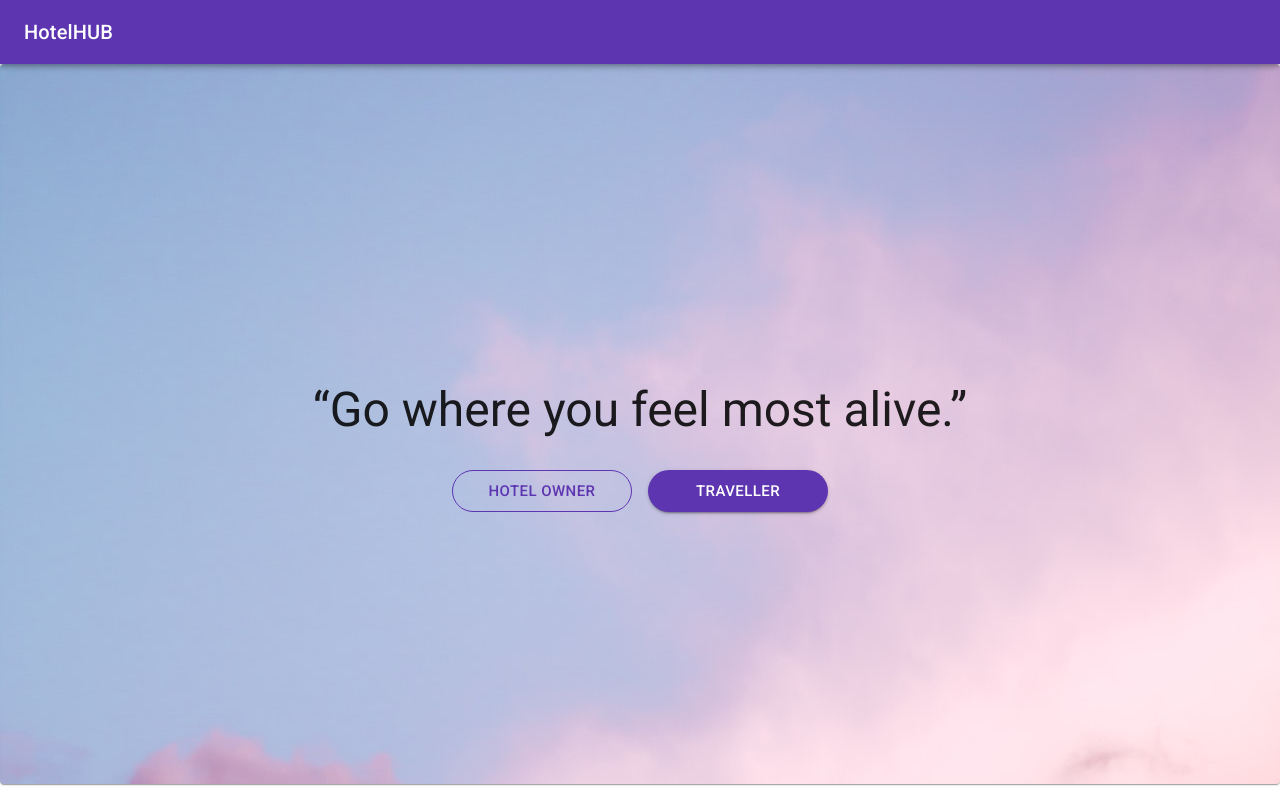
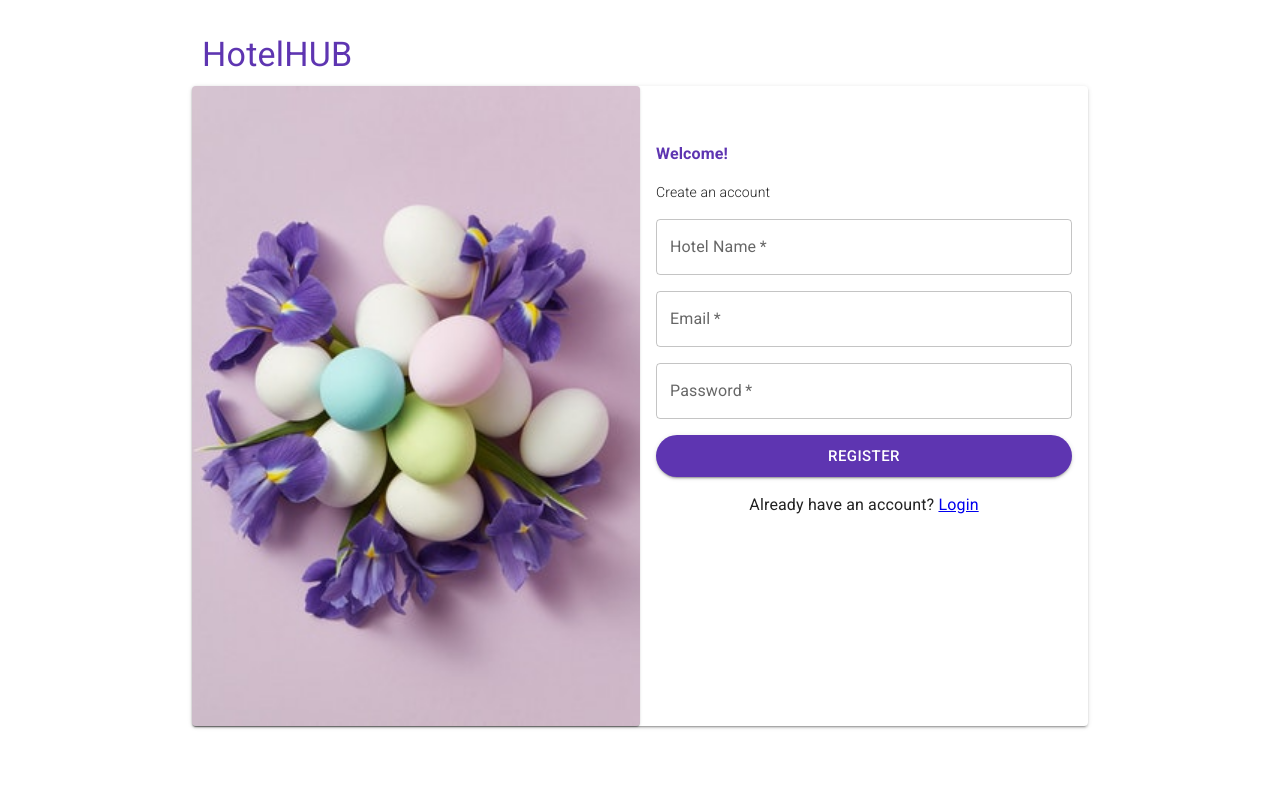
Before and after one commit to KayZinMaung1/hotel, a React (Create React App) app: page /register in a window 1280 px wide. Built offline with nearby package versions, Linux system fonts and the light colour scheme.

Commit message:
register page

```diff
--- a/src/App.js
+++ b/src/App.js
@@ -2,12 +2,14 @@
 import { BrowserRouter, Route, Routes } from "react-router-dom";
 import Home from "./pages/Home";
 import Login from "./pages/hotel_owner/Login";
+import Register from "./pages/hotel_owner/Register";
 function App() {
   return (
     <BrowserRouter>
     <Routes>
       <Route path="*" element={<Home/>} />
       <Route path="/login" element={<Login/>} />
+      <Route path="/register" element={<Register/>} />
     </Routes>
   </BrowserRouter>
   );
--- /dev/null
+++ b/src/components/AppBar.jsx
@@ -0,0 +1,11 @@
+import { Toolbar, Typography } from "@mui/material";
+
+export const AppBar = () => (
+  <AppBar style={{ background: "var(--primary-color)" }}>
+    <Toolbar>
+      <Typography variant="h6" component="div">
+        HotelHUB
+      </Typography>
+    </Toolbar>
+  </AppBar>
+);
--- a/src/pages/Home.js
+++ b/src/pages/Home.jsx
@@ -1,6 +1,4 @@
 import * as React from 'react';
-import AppBar from '@mui/material/AppBar';
-import Toolbar from '@mui/material/Toolbar';
 import Typography from '@mui/material/Typography';
 import Box from '@mui/material/Box';
 import main from "../assets/images/main.jpg";
@@ -9,6 +7,7 @@ import { createTheme, Paper, Stack } from '@mui/material';
 import { useNavigate } from 'react-router-dom';
 import OutlinedButton from '../components/OutlinedButton';
 import ContainedButton from '../components/ContainedButton';
+import { AppBar } from '../components/AppBar';
 
 const StyledPaper = styled(Paper)(({ theme }) => ({
   height: "90vh",
@@ -36,15 +35,7 @@ export default function Home(props) {
   const navigate = useNavigate();
   return (
     <React.Fragment>
-      <AppBar style={{ background: "var(--primary-color)" }}>
-        <Toolbar >
-          <Typography variant="h6" component="div">
-            HotelHUB
-          </Typography>
-        </Toolbar>
-      </AppBar>
-
-      <Toolbar />
+      <AppBar/>
       <StyledPaper>
         <StyledBox>
           <Stack sx={{ alignItems: "center" }}>
--- /dev/null
+++ b/src/pages/hotel_owner/Login.jsx
@@ -0,0 +1,100 @@
+import {
+  Paper,
+  TextField,
+  Typography,
+  Button,
+  Box,
+  Stack,
+  Grid,
+} from "@mui/material";
+import { Link } from "react-router-dom";
+import styled from "@emotion/styled";
+import login from "../../assets/images/login.jpg";
+
+const StyledContainedButton = styled(Button)(({ theme }) => ({
+  backgroundColor: "var(--primary-color)",
+  width: "100%",
+  borderRadius: "50px",
+  "&:hover": {
+    borderColor: "var(--primary-color)",
+    color: "var(--primary-color)",
+    backgroundColor: "transparent",
+  },
+}));
+
+
+const Image = styled(Paper)(({ theme }) => ({
+  height: "80vh",
+  position: "relative",
+  backgroundImage: `url(${login})`,
+  backgroundSize: "cover",
+  backgroundPosition: "center",
+  // backgroundColor:"red"
+}));
+
+function Login() {
+  return (
+    <Box sx={{ width: "70%" }} position="absolute" left="15%" top="3%">
+      <Typography component="h1" variant="h4" sx={{color:"var(--primary-color)",m:"10px"}}>
+        HotelHUB
+      </Typography>
+      <Paper sx={{ width: "100%" }} alignItems="center" elevation={2}>
+        <Grid container>
+          <Grid item md={6}>
+            <Image/>
+          </Grid>
+          <Grid item md={6}>
+            <Box
+              maxWidth="400"
+              sx={{
+                mx: "auto", // margin left & right
+                my: 8, // margin top & botom
+                py: 3, // padding top & bottom
+                px: 2, // padding left & right
+                display: "flex",
+                flexDirection: "column",
+                gap: 2,
+                borderRadius: "sm",
+                boxShadow: "md",
+              }}
+            >
+              <Stack spacing={2}>
+                <Typography level="h4" component="h1" sx={{ color: "var(--primary-color)" }}>
+                  <b>Welcome!</b>
+                </Typography>
+                <Typography level="body2" fontSize={14} fontWeight={100}>
+                  Sign in to continue
+                </Typography>
+                <TextField
+                  required
+                  name="email"
+                  type="email"
+                  placeholder="johndoe@email.com"
+                  label="Email"
+                />
+                <TextField
+                  required
+                  name="password"
+                  type="password"
+                  placeholder="password"
+                  label="Password"
+                />
+                <StyledContainedButton size="large" variant="contained">
+                  Login
+                </StyledContainedButton>
+                <Typography
+                  fontSize="sm"
+                  sx={{ alignSelf: "center" }}
+                >
+                  Don't have an account? <Link to="/register">Register</Link>
+                </Typography>
+              </Stack>
+            </Box>
+          </Grid>
+        </Grid>
+      </Paper>
+    </Box>
+  );
+}
+
+export default Login;
--- a/src/pages/hotel_owner/Login.js
+++ b/src/pages/hotel_owner/Register.jsx
@@ -9,7 +9,7 @@ import {
 } from "@mui/material";
 import { Link } from "react-router-dom";
 import styled from "@emotion/styled";
-import login from "../../assets/images/login.jpg";
+import register from "../../assets/images/register.jpg";
 
 const StyledContainedButton = styled(Button)(({ theme }) => ({
   backgroundColor: "var(--primary-color)",
@@ -26,13 +26,13 @@ const StyledContainedButton = styled(Button)(({ theme }) => ({
 const Image = styled(Paper)(({ theme }) => ({
   height: "80vh",
   position: "relative",
-  backgroundImage: `url(${login})`,
+  backgroundImage: `url(${register})`,
   backgroundSize: "cover",
   backgroundPosition: "center",
   // backgroundColor:"red"
 }));
 
-function Login() {
+function Register() {
   return (
     <Box sx={{ width: "70%" }} position="absolute" left="15%" top="3%">
       <Typography component="h1" variant="h4" sx={{color:"var(--primary-color)",m:"10px"}}>
@@ -48,7 +48,7 @@ function Login() {
               maxWidth="400"
               sx={{
                 mx: "auto", // margin left & right
-                my: 8, // margin top & botom
+                my: 4, // margin top & botom
                 py: 3, // padding top & bottom
                 px: 2, // padding left & right
                 display: "flex",
@@ -63,8 +63,15 @@ function Login() {
                   <b>Welcome!</b>
                 </Typography>
                 <Typography level="body2" fontSize={14} fontWeight={100}>
-                  Sign in to continue
+                  Create an account
                 </Typography>
+                <TextField
+                  required
+                  name="name"
+                  type="text"
+                  placeholder="My Hotel"
+                  label="Hotel Name"
+                />
                 <TextField
                   required
                   name="email"
@@ -80,14 +87,13 @@ function Login() {
                   label="Password"
                 />
                 <StyledContainedButton size="large" variant="contained">
-                  Login
+                  Register
                 </StyledContainedButton>
                 <Typography
-                  endDecorator={<Link href="/sign-up">Sign up</Link>}
                   fontSize="sm"
                   sx={{ alignSelf: "center" }}
                 >
-                  Don't have an account? <Link to="/register">Register</Link>
+                  Already have an account? <Link to="/login">Login</Link>
                 </Typography>
               </Stack>
             </Box>
@@ -98,4 +104,4 @@ function Login() {
   );
 }
 
-export default Login;
+export default Register;
```
Also changed, not shown: src/assets/images/register.jpg (added), src/pages/traveller/main.jsx (added).
